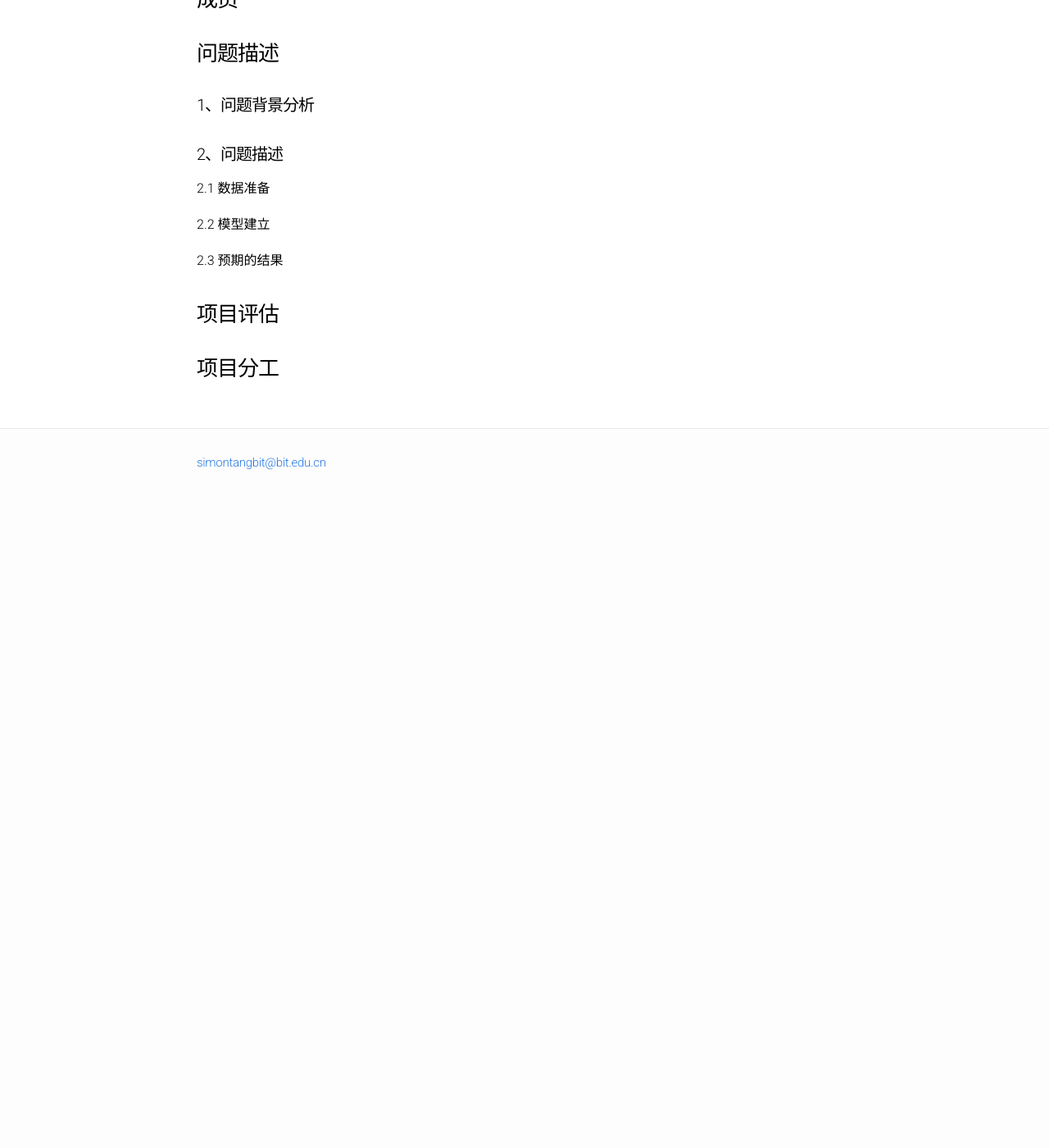
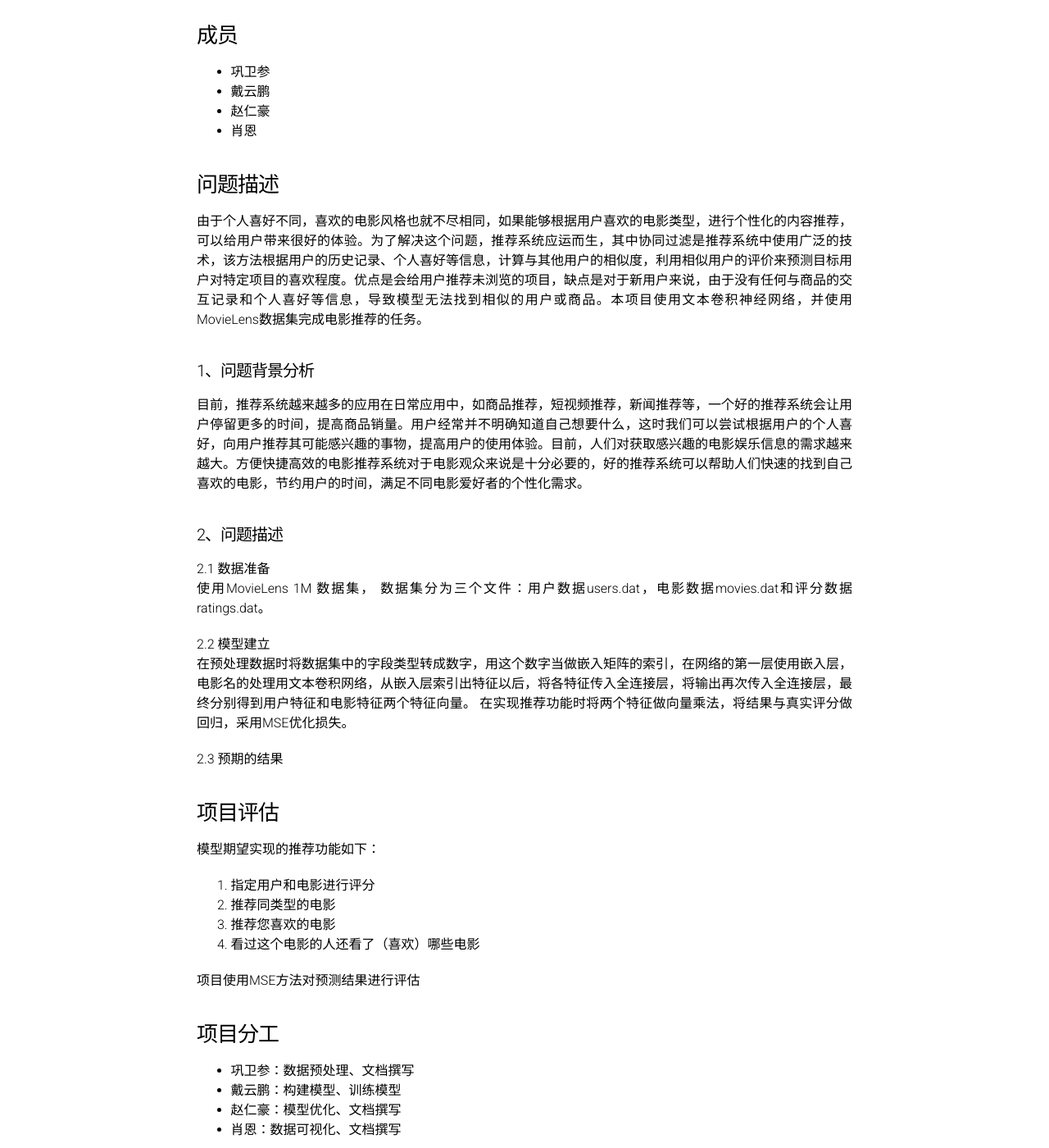
Before and after one commit to BITDM/bitdm.github.io, a Jekyll site: the page built from 2019/projects/P15/proposal.md, in a window 1280 px wide and 1400 px high, scrolled down 270 px. Shown: the whole window at 82% size. Built offline with Jekyll 4.4.1, drawn with Linux system fonts in a browser that asks for light colours; before the commit the page ends 900 px from its top, so only the background shows below that.

Commit message:
[proposal] P15 (#361)
* Update proposal.md

* Update proposal.md

* Update proposal.md

* Update proposal.md

* Update proposal.md

* Update proposal.md

* Update proposal.md

* Update proposal.md

* Update proposal.md

```diff
--- a/2019/projects/P15/proposal.md
+++ b/2019/projects/P15/proposal.md
@@ -7,23 +7,40 @@ permalink: /2019/projects/p15/proposal/
 > 注意: 上方的内容不要删除
 
 ## 项目题目
-
+基于神经网络的个性化电影推荐
 
 ### 成员
-
+- 巩卫参
+- 戴云鹏
+- 赵仁豪
+- 肖恩
 
 ### 问题描述
+由于个人喜好不同，喜欢的电影风格也就不尽相同，如果能够根据用户喜欢的电影类型，进行个性化的内容推荐，可以给用户带来很好的体验。为了解决这个问题，推荐系统应运而生，其中协同过滤是推荐系统中使用广泛的技术，该方法根据用户的历史记录、个人喜好等信息，计算与其他用户的相似度，利用相似用户的评价来预测目标用户对特定项目的喜欢程度。优点是会给用户推荐未浏览的项目，缺点是对于新用户来说，由于没有任何与商品的交互记录和个人喜好等信息，导致模型无法找到相似的用户或商品。本项目使用文本卷积神经网络，并使用MovieLens数据集完成电影推荐的任务。
 
 #### 1、问题背景分析
+目前，推荐系统越来越多的应用在日常应用中，如商品推荐，短视频推荐，新闻推荐等，一个好的推荐系统会让用户停留更多的时间，提高商品销量。用户经常并不明确知道自己想要什么，这时我们可以尝试根据用户的个人喜好，向用户推荐其可能感兴趣的事物，提高用户的使用体验。目前，人们对获取感兴趣的电影娱乐信息的需求越来越大。方便快捷高效的电影推荐系统对于电影观众来说是十分必要的，好的推荐系统可以帮助人们快速的找到自己喜欢的电影，节约用户的时间，满足不同电影爱好者的个性化需求。
 
 #### 2、问题描述
-
 2.1 数据准备
+ 使用MovieLens 1M 数据集， 数据集分为三个文件：用户数据users.dat，电影数据movies.dat和评分数据ratings.dat。
 
 2.2 模型建立
+    在预处理数据时将数据集中的字段类型转成数字，用这个数字当做嵌入矩阵的索引，在网络的第一层使用嵌入层，电影名的处理用文本卷积网络，从嵌入层索引出特征以后，将各特征传入全连接层，将输出再次传入全连接层，最终分别得到用户特征和电影特征两个特征向量。 在实现推荐功能时将两个特征做向量乘法，将结果与真实评分做回归，采用MSE优化损失。
 
 2.3 预期的结果
 
 ### 项目评估
+模型期望实现的推荐功能如下：
+1. 指定用户和电影进行评分
+2. 推荐同类型的电影
+3. 推荐您喜欢的电影
+4. 看过这个电影的人还看了（喜欢）哪些电影
+
+ 项目使用MSE方法对预测结果进行评估
 
 ### 项目分工
+- 巩卫参：数据预处理、文档撰写
+- 戴云鹏：构建模型、训练模型
+- 赵仁豪：模型优化、文档撰写
+- 肖恩：数据可视化、文档撰写
```
